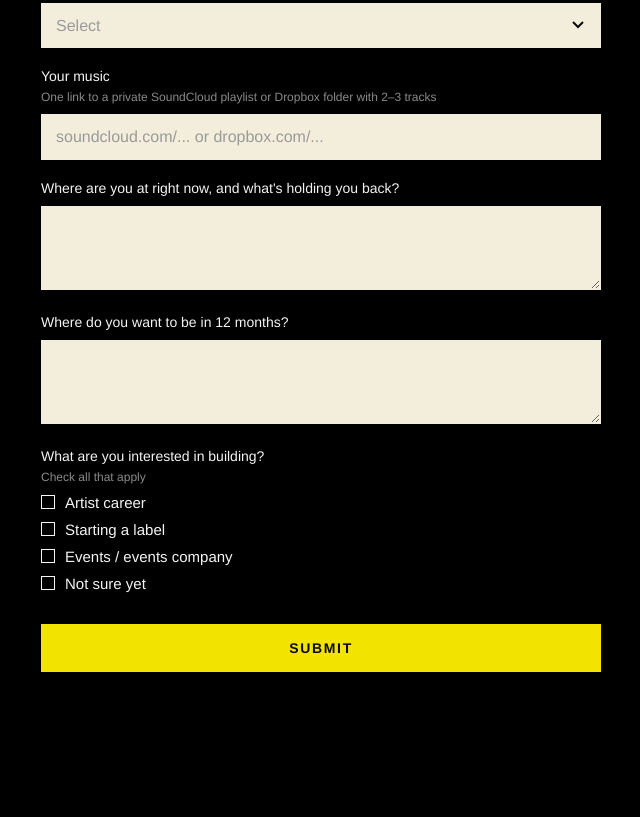
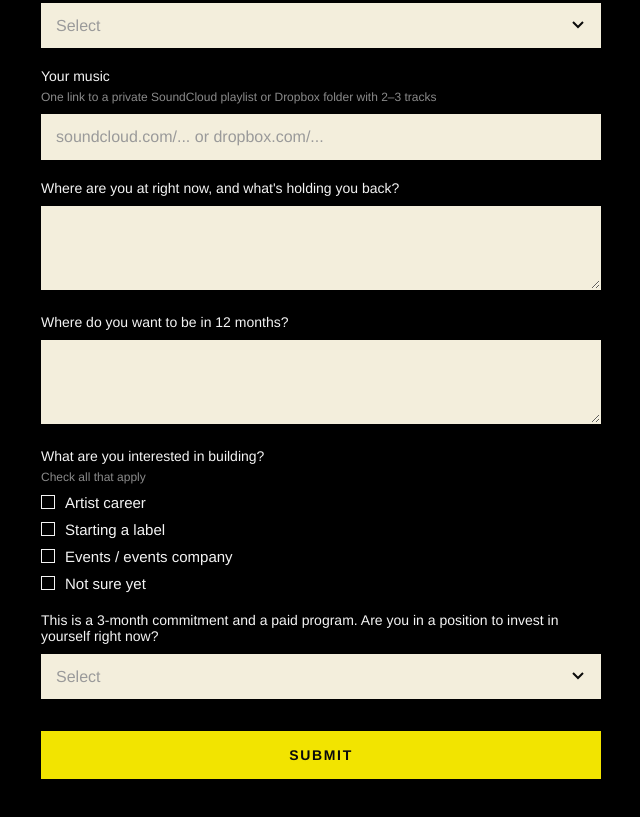
Before and after one commit to andherarecs/andherarecs.github.io, a plain HTML site: page apply/index.html in a window 1280 px wide. Shown: the part 928-1745 px from the top of the page, without its empty margins (319-959 px from the left). Before the commit the page ends 1680 px from the top, so only its background shows below. Drawn offline with Linux system fonts and the light colour scheme.

Commit message:
Apply page: commitment/investment question
Co-Authored-By: Claude Opus 5.5 <noreply@anthropic.com>
Claude-Session: https://claude.ai/code/session_01MfVwtRiHk1hAeT5E5LwE9t

```diff
--- a/apply/index.html
+++ b/apply/index.html
@@ -97,6 +97,12 @@
         <label><input type="checkbox" name="building" value="Not sure yet">Not sure yet</label>
       </div></div>
 
+    <div class="q"><label class="t" for="invest">This is a 3-month commitment and a paid program. Are you in a position to invest in yourself right now?</label>
+      <select id="invest" name="invest" required>
+        <option value="" disabled selected>Select</option>
+        <option>Yes</option><option>I'd like to learn more first</option><option>Not right now</option>
+      </select></div>
+
     <div class="bottom">
       <button id="btn" type="submit">SUBMIT</button>
     </div>
```
